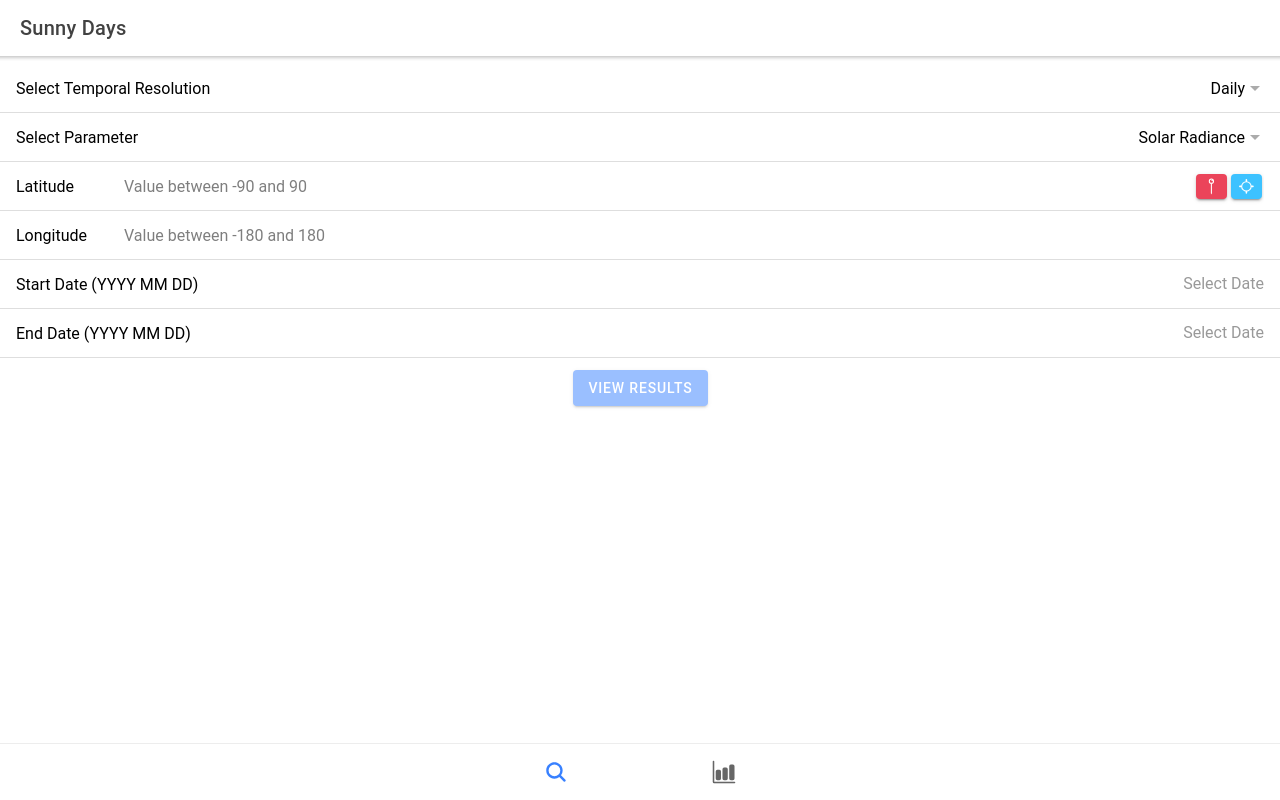
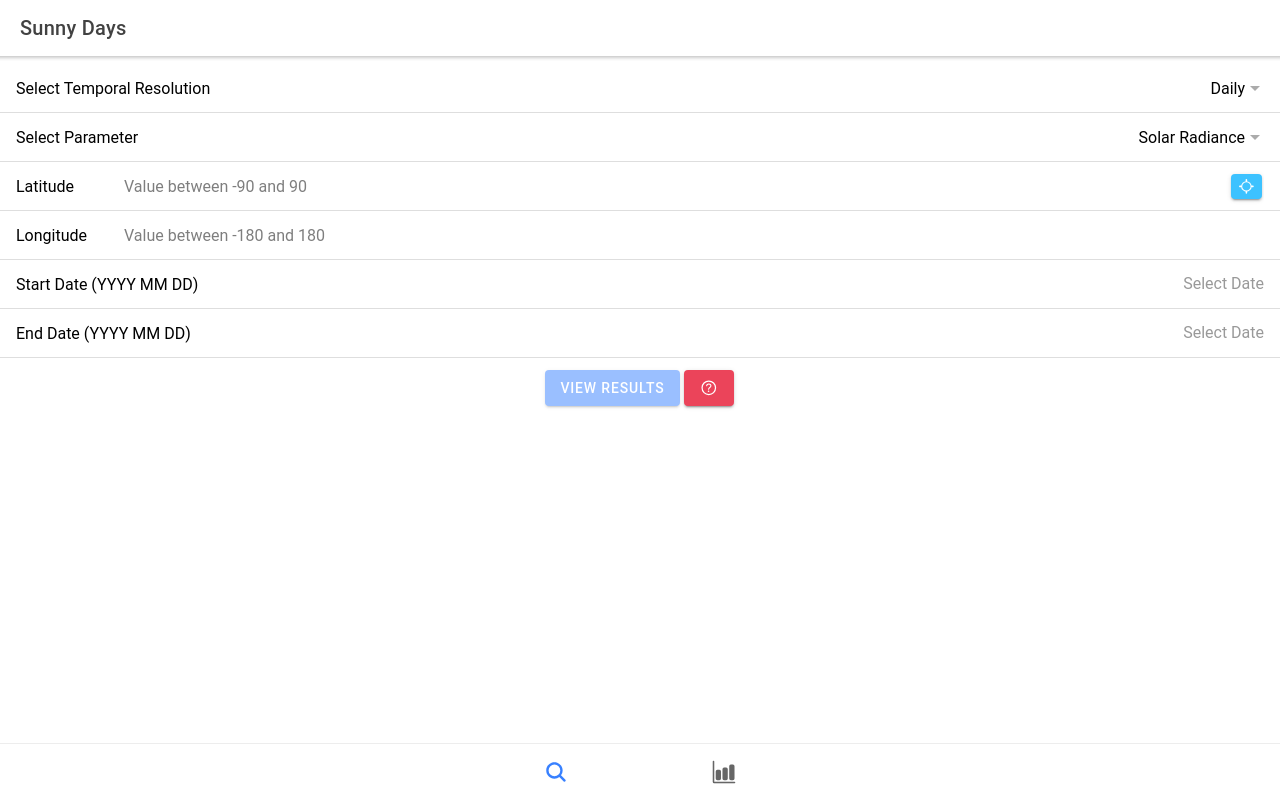
Before and after one commit to josephsleiman16/sunny-days, a React (Create React App) app in the folder sunny-days/: page /tab1 in a window 1280 px wide. Built offline with nearby package versions, Linux system fonts and the light colour scheme.

Commit message:
modal and question button

```diff
--- a/sunny-days/src/pages/Tab1.js
+++ b/sunny-days/src/pages/Tab1.js
@@ -1,8 +1,8 @@
-import { IonButton, IonContent, IonRow, IonHeader, IonPage, IonTitle, IonToolbar, IonInput, IonItem, IonLabel, IonList, IonDatetime, IonSelect, IonSelectOption, IonIcon } from '@ionic/react';
+import { IonButton, IonContent, IonRow, IonHeader, IonModal, IonPage, IonTitle, IonToolbar, IonInput, IonItem, IonLabel, IonList, IonDatetime, IonSelect, IonSelectOption, IonIcon } from '@ionic/react';
 import { useState } from 'react';
 import { useHistory } from 'react-router-dom'
 
-import { locateOutline, pinOutline } from 'ionicons/icons';
+import { locateOutline, helpCircle, helpCircleOutline, helpCircleSharp, help, helpOutline, helpSharp} from 'ionicons/icons';
 
 import './Tab1.css';
 
@@ -18,6 +18,7 @@ const Tab1 = ({data,setData, status, setStatus,parameter, setParameter}) => {
   const [buttonState, setButtonState] =  useState("true");
   const [hourlyDisable, setHourlyDisable] = useState(false);
   const [clearSkyDisable, setClearSkyDisable] = useState(false);
+  const [showModal, setShowModal] = useState(false);
   let today = new Date();
   let dd = today.getDate();
   if(dd <10){dd= '0'+dd;};
@@ -45,7 +46,7 @@ const Tab1 = ({data,setData, status, setStatus,parameter, setParameter}) => {
     } else {
         alert("Sorry, GPS inaccessible. Enable geolocation via settings.");
     }
-}
+  }
 
   const changeDisplay = (e)=> {
     setTemporalRes(e.detail.value)
@@ -67,7 +68,9 @@ const Tab1 = ({data,setData, status, setStatus,parameter, setParameter}) => {
     }
 
   }
-
+  // function ParameterDefs() {
+  //   let modal;
+  // }
 
   const fetchJSON= async function(tempRes,lon, lat, start, end,displayFormat,status, parameter) {
 
@@ -172,9 +175,7 @@ const Tab1 = ({data,setData, status, setStatus,parameter, setParameter}) => {
               onIonChange={e=>setLatitude(parseFloat(e.detail.value))}
             ></IonInput>
 
-            <IonButton color="danger">
-              <IonIcon icon={pinOutline} />
-            </IonButton>
+
 
             <IonButton color="secondary" onClick={() => showPosition()}>
               <IonIcon icon={locateOutline} />
@@ -206,6 +207,14 @@ const Tab1 = ({data,setData, status, setStatus,parameter, setParameter}) => {
 
           <IonRow className="ion-justify-content-center">
             <IonButton disabled={buttonState} color="primary" onClick={() => fetchJSON(temporalRes,longitude,latitude,startDate,endDate, displayFormat, status,parameter)}>View Results</IonButton>
+            <IonModal isOpen={showModal} cssClass='my-custom-class'>
+            <p>This is modal content</p>
+            <IonButton onClick={() => setShowModal(false)}>Close</IonButton>
+            </IonModal>
+
+            <IonButton color="danger" onClick={() => setShowModal(true)}>
+              <IonIcon icon={helpCircleOutline} />
+            </IonButton>
           </IonRow>
 
 
```
